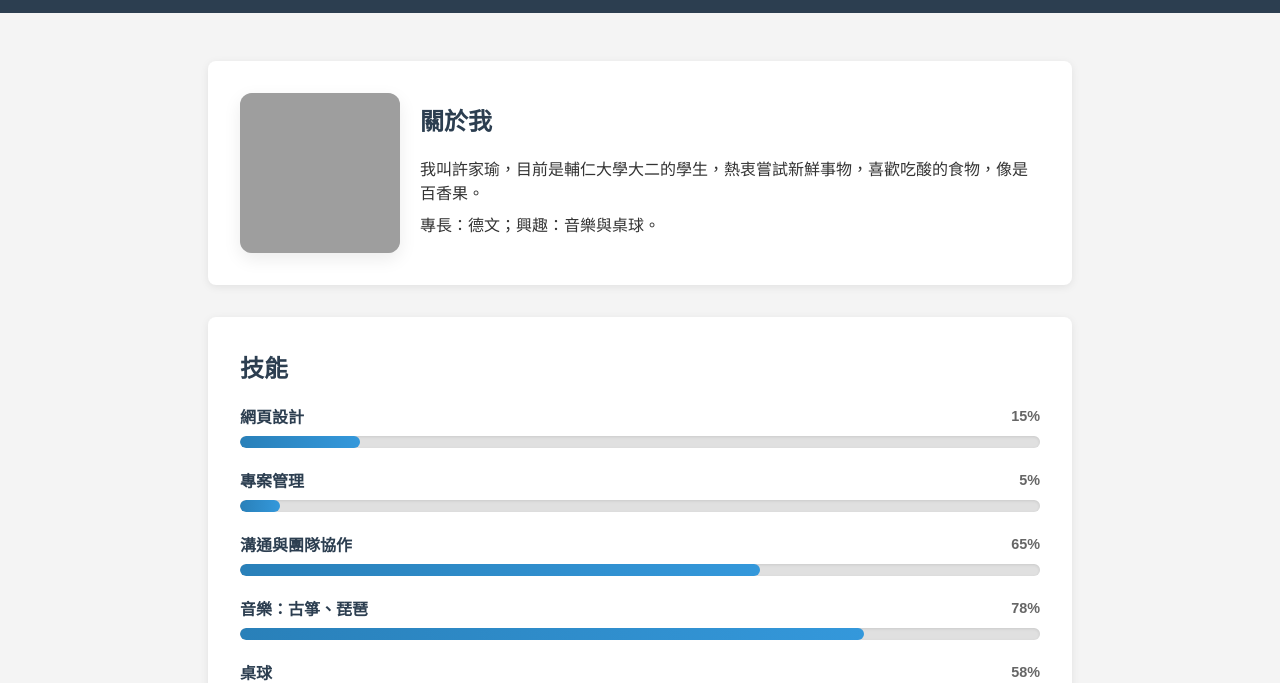
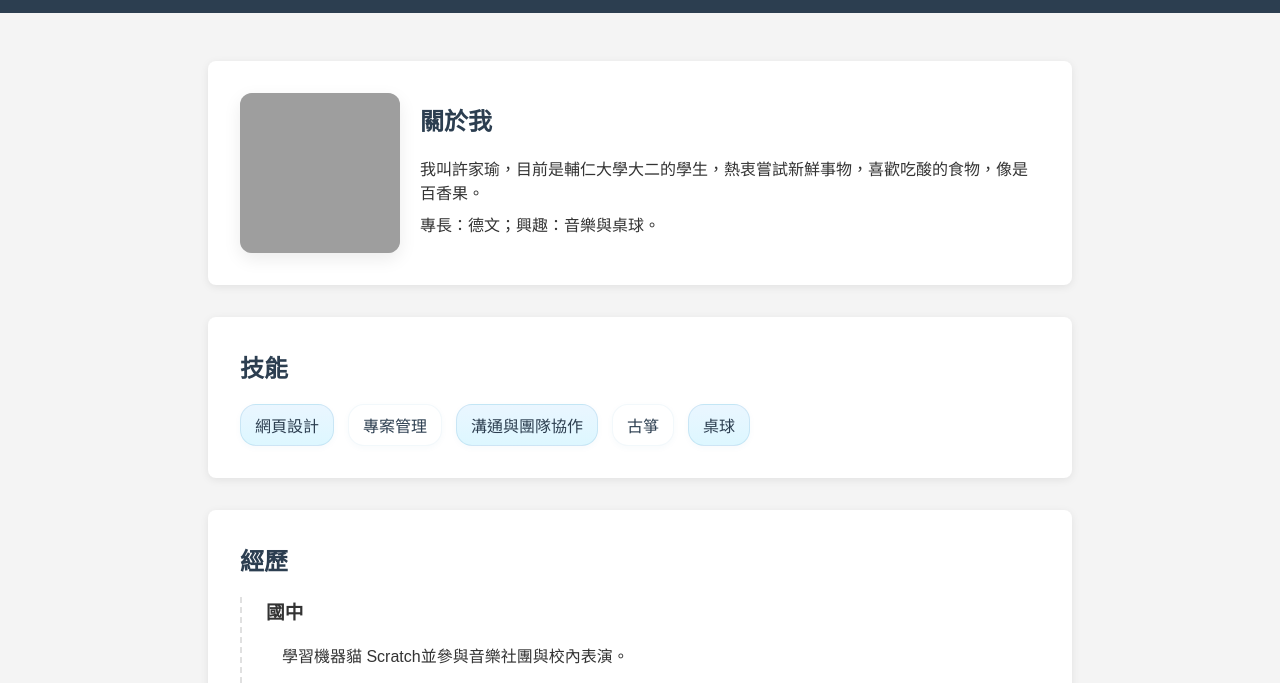
Before and after one commit to mmollyghost-jpg/introduceMyself, a plain HTML site: page index.html in a window 1280 px wide. Shown: the part 125-808 px from the top of the page. Drawn offline with Linux system fonts and the light colour scheme; grey boxes are pictures that could not be loaded.

Commit message:
add 標籤雲

```diff
--- a/index.html
+++ b/index.html
@@ -36,52 +36,12 @@
 
     <section id="skills" class="section">
       <h2>技能</h2>
-      <div class="skills-list">
-        <div class="skill-item">
-          <div class="skill-header">
-            <span>網頁設計</span>
-            <span class="skill-percent">15%</span>
-          </div>
-          <div class="progress-bar">
-            <div class="progress-fill" style="width: 15%;"></div>
-          </div>
-        </div>
-        <div class="skill-item">
-          <div class="skill-header">
-            <span>專案管理</span>
-            <span class="skill-percent">5%</span>
-          </div>
-          <div class="progress-bar">
-            <div class="progress-fill" style="width: 5%;"></div>
-          </div>
-        </div>
-        <div class="skill-item">
-          <div class="skill-header">
-            <span>溝通與團隊協作</span>
-            <span class="skill-percent">65%</span>
-          </div>
-          <div class="progress-bar">
-            <div class="progress-fill" style="width: 65%;"></div>
-          </div>
-        </div>
-        <div class="skill-item">
-          <div class="skill-header">
-            <span>音樂：古箏、琵琶</span>
-            <span class="skill-percent">78%</span>
-          </div>
-          <div class="progress-bar">
-            <div class="progress-fill" style="width: 78%;"></div>
-          </div>
-        </div>
-        <div class="skill-item">
-          <div class="skill-header">
-            <span>桌球</span>
-            <span class="skill-percent">58%</span>
-          </div>
-          <div class="progress-bar">
-            <div class="progress-fill" style="width: 58%;"></div>
-          </div>
-        </div>
+      <div class="tag-cloud" aria-label="技能標籤雲">
+        <span class="tag" data-percent="15" title="15%">網頁設計</span>
+        <span class="tag" data-percent="5" title="5%">專案管理</span>
+        <span class="tag" data-percent="65" title="65%">溝通與團隊協作</span>
+        <span class="tag" data-percent="78" title="78%">古箏</span>
+        <span class="tag" data-percent="58" title="58%">桌球</span>
       </div>
     </section>
 
--- a/style.css
+++ b/style.css
@@ -55,49 +55,35 @@ ul {
   padding-left: 20px;
 }
 
-/* Skills with progress bars */
-.skills-list {
-  list-style: none;
-  padding: 0;
-  margin: 0;
+/* Tag cloud for skills */
+.tag-cloud {
   display: flex;
-  flex-direction: column;
-  gap: 20px;
+  flex-wrap: wrap;
+  gap: 10px 14px;
+  align-items: center;
 }
+.tag {
+  display: inline-block;
+  padding: 8px 14px;
+  border-radius: 16px;
+  background: #fff;
+  color: #2c3e50;
+  border: 1px solid rgba(41,128,185,0.08);
+  box-shadow: 0 2px 6px rgba(41,128,185,0.04);
+  cursor: default;
+  transition: transform 160ms ease, box-shadow 160ms ease, background 160ms ease;
+  font-size: 1rem; /* 統一大小 */
+}
+.tag:hover { transform: translateY(-3px); box-shadow: 0 8px 18px rgba(41,128,185,0.12); }
 
-.skill-item {
-  display: flex;
-  flex-direction: column;
-  gap: 8px;
+/* Alternate backgrounds: odd = white, even = light blue */
+.tag-cloud .tag:nth-child(odd) {
+  background: linear-gradient(180deg,#eaf6ff,#ddf7ff);
+  border-color: rgba(41,128,185,0.14);
 }
-
-.skill-header {
-  display: flex;
-  justify-content: space-between;
-  align-items: center;
-  font-weight: 600;
-  color: #2c3e50;
-}
-
-.skill-percent {
-  font-size: 0.9rem;
-  color: #666;
-}
-
-.progress-bar {
-  width: 100%;
-  height: 12px;
-  background: #e0e0e0;
-  border-radius: 6px;
-  overflow: hidden;
-  box-shadow: inset 0 1px 3px rgba(0, 0, 0, 0.1);
-}
-
-.progress-fill {
-  height: 100%;
-  background: linear-gradient(90deg, #2980b9, #3498db);
-  border-radius: 6px;
-  transition: width 600ms ease;
+.tag-cloud .tag:nth-child(even) {
+  background: #ffffff;
+  border-color: rgba(41,128,185,0.06);
 }
 
 #contact p {
```
